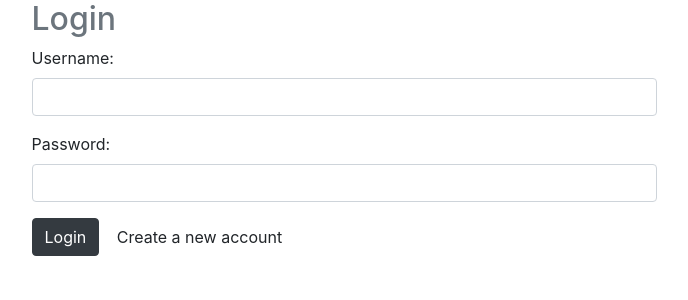
After one commit to ayush-code-c/DPCS_coll_text_editor, a Django app: page /auth/login/ in a window 1280 px wide. The commit adds this page. Shown: the top 300 px of the page, without its empty margins (296-984 px from the left). Run offline with Django 5.2, Linux system fonts and the light colour scheme.

Commit message:
user auth

```diff
--- a/DPCS_collab_text_editor/urls.py
+++ b/DPCS_collab_text_editor/urls.py
@@ -19,7 +19,9 @@ from django.contrib import admin
 from django.urls import path, include
 
 
+
 urlpatterns = [
     path('admin/', admin.site.urls),
-    path('editor/', include('editor.urls')),  # This includes the editor app URLs
+    path('editor/', include('editor.urls')),
+    path('auth/',include("editor.urls")),
 ]
--- /dev/null
+++ b/editor/templates/auth/login.html
@@ -0,0 +1,42 @@
+{% extends 'layouts/app.html' %}
+
+{% block content %}
+
+<div class="row justify-content-center">
+    <div class="col-sm-6">
+        <h2 class="text-muted">Login</h2>
+
+        {% if form.non_field_errors %}
+        <small class="text-danger">
+            {{ form.non_field_errors.as_ul }}
+        </small>
+        {% endif %}
+
+        <form method="POST" action="{% url 'login' %}">
+            {% csrf_token %}
+            <div class="form-group">
+                <label for="{{ form.username.id_for_label}}">Username:</label>
+                <input type="text" name="{{ form.username.name }}" class="form-control" value="{{ form.username.value}}" />
+                {% if form.username.errors %}
+                <span class="text-danger">{{ form.username.errors }}</span>
+                {% endif %}
+            </div>
+
+
+            <div class="form-group">
+                <label for="{{ form.password.id_for_label}}">Password:</label>
+                <input type="password" name="{{ form.password.name }}" class="form-control" value="{{ form.password.value}}" />
+                <span class="text-danger">{{ form.password.errors }}</span>
+            </div>
+
+
+            <button type="submit" class="btn btn-dark">Login</button>
+
+            <a href="{% url 'register' %}" class="btn btn-default">Create a new account</a>
+
+
+        </form>
+    </div>
+</div>
+
+{% endblock %}
--- /dev/null
+++ b/editor/templates/layouts/app.html
@@ -0,0 +1,19 @@
+<!DOCTYPE html>
+<html lang="en">
+<head>
+  <title>Django Auth</title>
+  <meta charset="utf-8">
+  <meta name="viewport" content="width=device-width, initial-scale=1">
+  <link rel="stylesheet" href="https://cdn.jsdelivr.net/npm/bootstrap@4.6.2/dist/css/bootstrap.min.css">
+  <script src="https://cdn.jsdelivr.net/npm/jquery@3.6.4/dist/jquery.slim.min.js"></script>
+  <script src="https://cdn.jsdelivr.net/npm/popper.js@1.16.1/dist/umd/popper.min.js"></script>
+  <script src="https://cdn.jsdelivr.net/npm/bootstrap@4.6.2/dist/js/bootstrap.bundle.min.js"></script>
+</head>
+<body>
+
+{% block content %}
+
+{% endblock %}
+
+</body>
+</html>
--- a/editor/urls.py
+++ b/editor/urls.py
@@ -10,5 +10,11 @@ urlpatterns = [
     path('', views.home, name='home'),
     path('editor/document/list/', views.list_documents, name='list_documents'),
     path('editor/document/<int:doc_id>/content/', views.load_document, name='load_document'),
+    path('document/<int:doc_id>/add_comment/', views.add_comment, name='add_comment'),
+    path('document/<int:doc_id>/comments/', views.get_comments, name='get_comments'),
+    path("register/",views.register_view,name='register'),
+    path("login/",views.login_view,name='login'),
+    path("logout/",views.logout_view,name='logout'),
+
 
 ]
--- a/editor/views.py
+++ b/editor/views.py
@@ -5,13 +5,72 @@ from .models import Document
 from io import BytesIO
 from docx import Document as WordDocument
 import json
-from django.shortcuts import render
+from .models import Comment
+from django.views.decorators.csrf import csrf_exempt
+from django.utils.decorators import method_decorator
+from django.contrib.auth.forms import UserCreationForm,AuthenticationForm
+from django.contrib.auth import login, logout
+#from .middlewares import auth, guest
+
+#@guest
+new_doc = Document.objects.create(title="New Document")
+def register_view(request):
+    if request.method == 'POST':
+        form = UserCreationForm(request.POST)
+        if form.is_valid():
+            user = form.save()
+            login(request,user)
+            return redirect('open_document', doc_id=new_doc.id)
+    else:
+        initial_data = {'username':'', 'password1':'','password2':""}
+        form = UserCreationForm(initial=initial_data)
+    return render(request, 'auth/register.html',{'form':form})
+
+#@guest
+def login_view(request):
+    if request.method == 'POST':
+        form = AuthenticationForm(request, data=request.POST)
+        if form.is_valid():
+            user = form.get_user()
+            login(request,user)
+            return redirect('open_document', doc_id=new_doc.id)
+    else:
+        initial_data = {'username':'', 'password':''}
+        form = AuthenticationForm(initial=initial_data)
+    return render(request, 'auth/login.html',{'form':form})
+
+
+
+def logout_view(request):
+    logout(request)
+    return redirect('login')
+
+
+def add_comment(request, doc_id):
+    if request.method == 'POST':
+        document = get_object_or_404(Document, id=doc_id)
+        data = json.loads(request.body)
+        comment = Comment.objects.create(
+            document=document,
+            user=request.user,
+            content=data['content'],
+            start=data['start'],
+            end=data['end']
+        )
+        return JsonResponse({'status': 'success', 'message': 'Comment added', 'comment_id': comment.id})
+    return JsonResponse({'status': 'error', 'message': 'Invalid request'}, status=400)
+
+def get_comments(request, doc_id):
+    document = get_object_or_404(Document, id=doc_id)
+    comments = document.comments.values('id', 'content', 'start', 'end', 'user__username', 'created_at')
+    return JsonResponse({'status': 'success', 'comments': list(comments)})
+
 
 
 
 # Open an existing document
 def open_document(request, doc_id):
-    doc = get_object_or_404(Document, id=doc_id)
+    doc = get_object_or_404(Document, id=doc_id)  # Retrieve document or return 404 if not found
     return render(request, 'editor/document.html', {'doc_id': doc.id, 'title': doc.title, 'content': doc.content})
 
 # Create a new document
```
Also changed, not shown: DPCS_collab_text_editor/settings.py (+7 -0 lines), editor/models.py (+11 -0 lines), editor/templates/auth/register.html (added, +38 -0 lines), editor/templates/editor/document.html (+48 -1 lines), db.sqlite3, editor/migrations/0003_rename_last_modified_document_updated_at_and_more.py (added), editor/migrations/0004_rename_updated_at_document_last_modified_and_more.py (added), editor/migrations/0005_comment.py (added).
